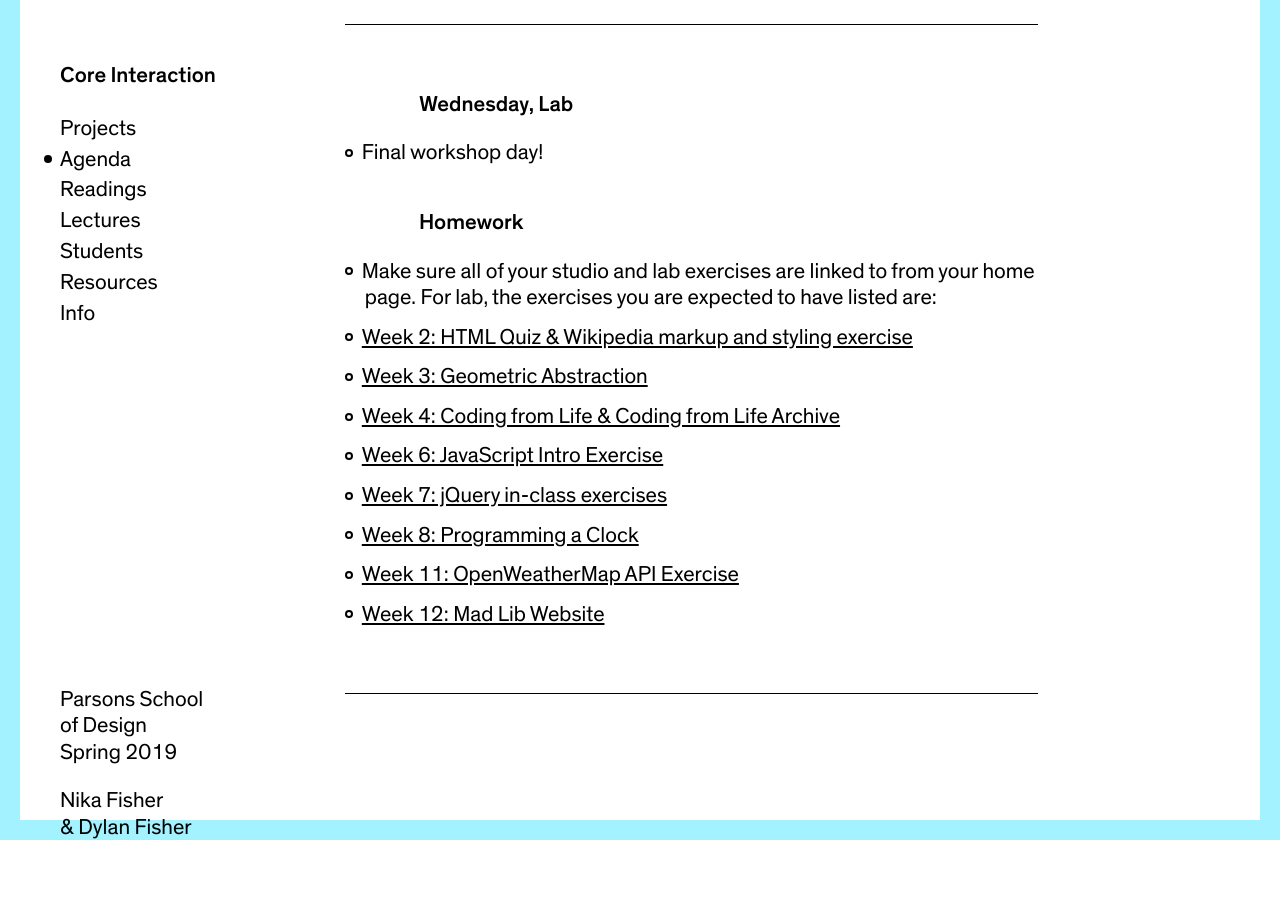
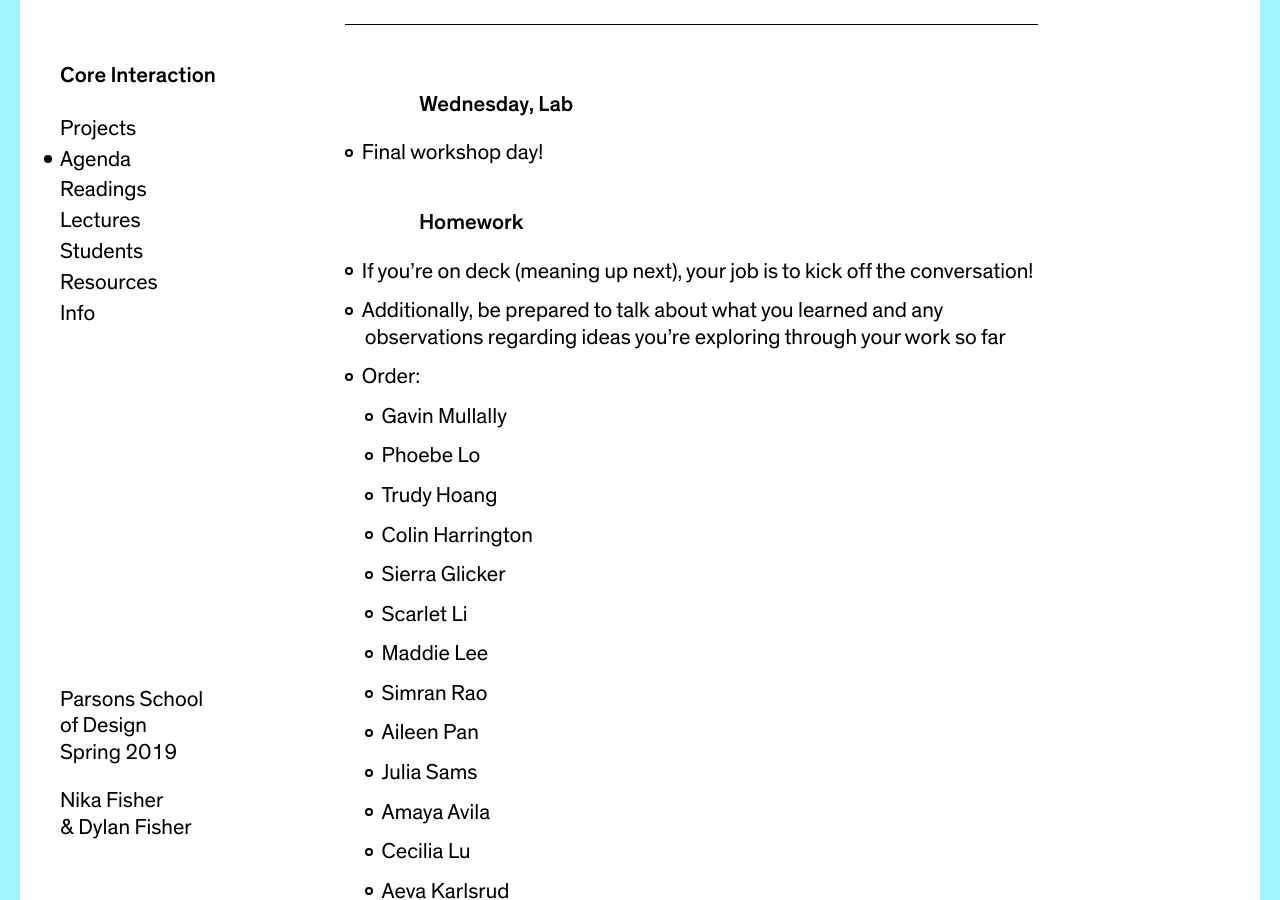
Before and after one commit to dylanfisher/ci19, a Jekyll site: the page built from _agendas/week-15.md, in a window 1280 px wide and 900 px high, scrolled down 517 px. Built offline with Jekyll 4.4.1, drawn with Linux system fonts in a browser that asks for light colours; before the commit the page ends 1357 px from its top, so only the background shows below that; some of the changed text lies outside the part shown.

Commit message:
Add agenda

```diff
--- a/_agendas/week-15.md
+++ b/_agendas/week-15.md
@@ -20,15 +20,35 @@ date_range:       5/07 – 5/10
 - Final workshop day!
 
 ### Homework
-
-- Make sure all of your studio and lab exercises are linked to from your home page. For lab, the exercises you are expected to have listed are:
-- [Week 2: HTML Quiz & Wikipedia markup and styling exercise](/agendas/week-2)
-- [Week 3: Geometric Abstraction](/agendas/week-3)
-- [Week 4: Coding from Life & Coding from Life Archive](/agendas/week-4)
-- [Week 6: JavaScript Intro Exercise](/agendas/week-6)
-- [Week 7: jQuery in-class exercises](/agendas/week-7)
-- [Week 8: Programming a Clock](/agendas/week-8)
-- [Week 11: OpenWeatherMap API Exercise](/agendas/week-11)
-- [Week 12: Mad Lib Website](/agendas/week-12)
+- If you&rsquo;re on deck (meaning up next), your job is to kick off the conversation!
+- Additionally, be prepared to talk about what you learned and any observations regarding ideas you&rsquo;re exploring through your work so far
+- Order:
+  - Gavin Mullally
+  - Phoebe Lo
+  - Trudy Hoang
+  - Colin Harrington
+  - Sierra Glicker
+  - Scarlet Li
+  - Maddie Lee
+  - Simran Rao
+  - Aileen Pan
+  - Julia Sams
+  - Amaya Avila
+  - Cecilia Lu
+  - Aeva Karlsrud
+  - Amal Masood Shaheedi
+  - Vesper Zheng
+  - Mary Wedd
 
 ---
+
+### Friday, Studio
+
+- Final workshop day!
+
+### Homework
+
+- H.A.G.S
+- Make sure all your work is online and stays online for the next couple weeks
+
+---
```
